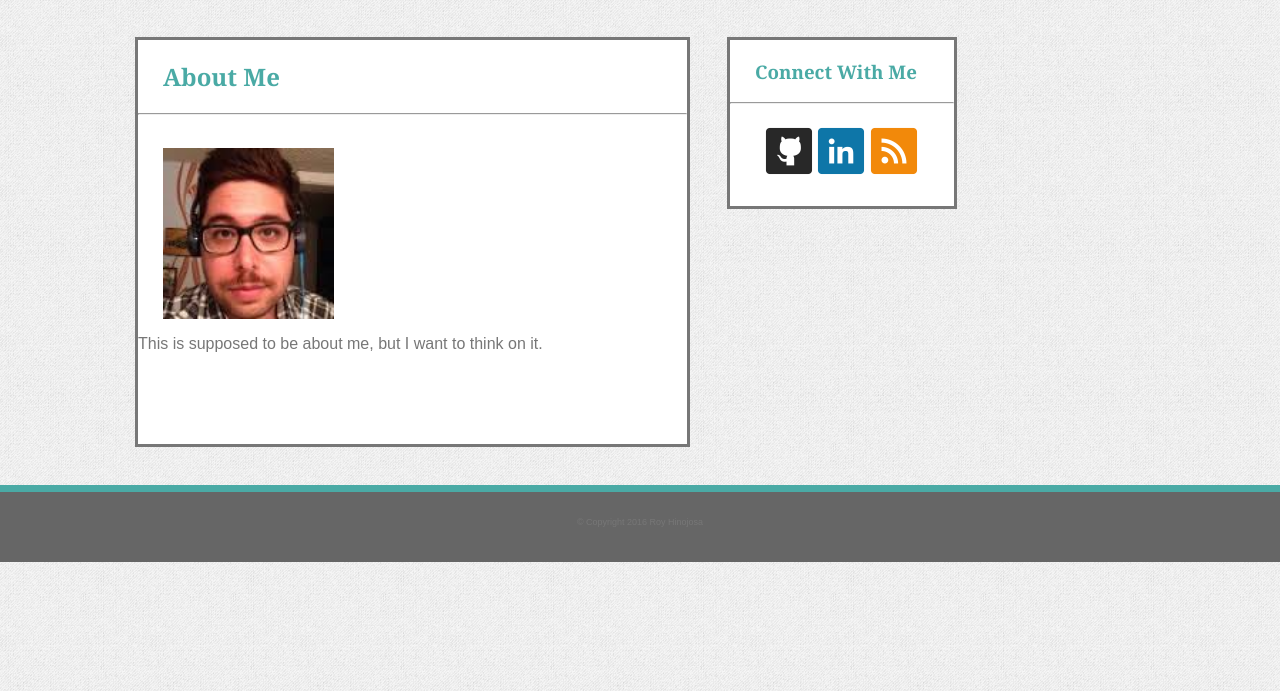
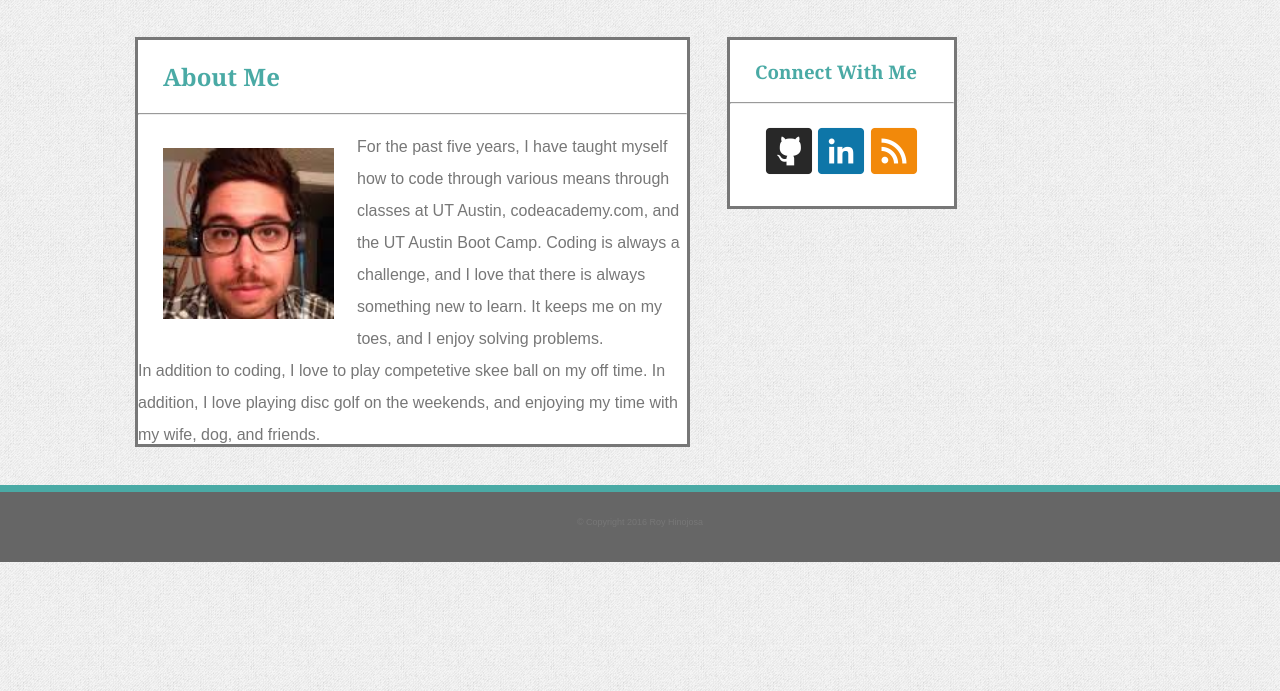
Before and after one commit to rhino15/Basic-Portfolio, a PHP site: page / in a window 1280 px wide. Shown: the part 78-769 px from the top of the page. Run offline with PHP 8.4, Linux system fonts and the light colour scheme.

Commit message:
first page draft finished

```diff
--- a/assets/css/style.css
+++ b/assets/css/style.css
@@ -67,13 +67,13 @@ header {
 
 #main-content img {
 	width: 171px;
-	margin-top: 25px;
-	margin-left: 25px;
+	margin: 25px 23px 20px 25px;
 	float: left;
 }
 
 #main-content p {
-	float: left;
+	line-height: 200%;
+	text-align: left;
 }
 
 .container {
--- a/index.html
+++ b/index.html
@@ -19,7 +19,9 @@
 				<h1>About Me</h1>
 				<hr>
 				<img src="assets/images/roy_photo.jpg" alt="Roy's photo">
-				<p>This is supposed to be about me, but I want to think on it.</p>
+
+				<p>For the past five years, I have taught myself how to code through various means through classes at UT Austin, codeacademy.com, and the UT Austin Boot Camp.  Coding is always a challenge, and I love that there is always something new to learn.  It keeps me on my toes, and I enjoy solving problems. <br>
+				In addition to coding, I love to play competetive skee ball on my off time.  In addition, I love playing disc golf on the weekends, and enjoying my time with my wife, dog, and friends.</p>
 			</section>
 			<section id="sidebar">
 				<h3>Connect With Me</h3>
```
